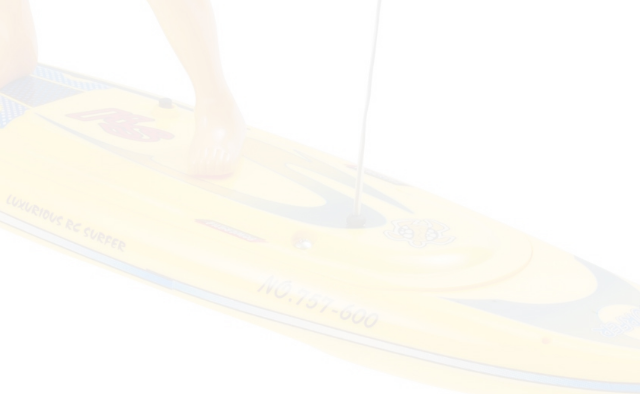
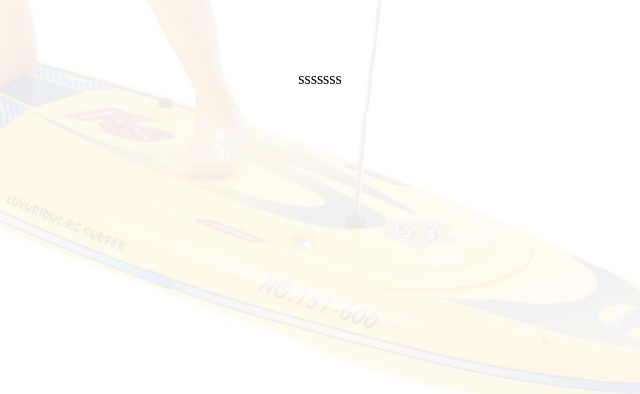
Before and after one commit to igor06brw/Surfing-Mini-Blog, a Gatsby site: page / in a window 1280 px wide. Shown: the part 3169-3563 px from the top of the page, 320-960 px from the left. Built offline with nearby package versions, Linux system fonts and the light colour scheme; Gatsby itself is replaced by a stand-in of ours.

Commit message:
ini section-five

```diff
--- a/src/components/layout.js
+++ b/src/components/layout.js
@@ -3,7 +3,8 @@
 import Header from "./header"
 import SectionTwo from "./section-two"
 import SectionThree from "./section-three"
-import SectionFour from "./section-Four"
+import SectionFour from "./section-four"
+import SectionFive from "./section-five"
 
 const Layout = () => {
   return (
@@ -12,6 +13,7 @@
       <SectionTwo />
       <SectionThree />
       <SectionFour />
+      <SectionFive />
     </>
   )
 }
--- /dev/null
+++ b/src/components/section-five.js
@@ -0,0 +1,27 @@
+import React from "react"
+import styled from "styled-components"
+
+const Section = styled.section`
+    max-width:1725px;
+    display: flex;
+    margin: 15em auto 0 auto;
+    flex-direction: row;
+    justify-content: space-between;
+`
+const Container = styled.div`
+    max-width: 1140px;
+    margin: 0 auto 20% auto;
+    position: relative;
+`
+
+const SectionFive = () => {
+    return (
+        <Section>
+            <Container>
+                sssssss
+            </Container>
+        </Section>
+    )
+}
+
+export default SectionFive
--- a/src/components/section-four.js
+++ b/src/components/section-four.js
@@ -22,7 +22,7 @@
 `
 const Container = styled.div`
     max-width: 1140px;
-    margin: 0 auto 20% auto;
+    margin: 0 auto;
     position: relative;
 `
 
```
